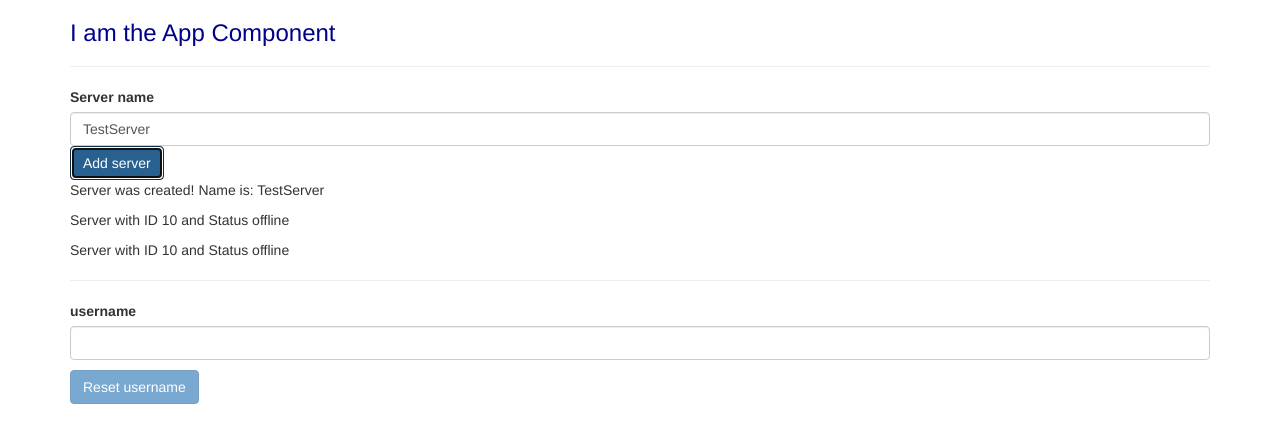
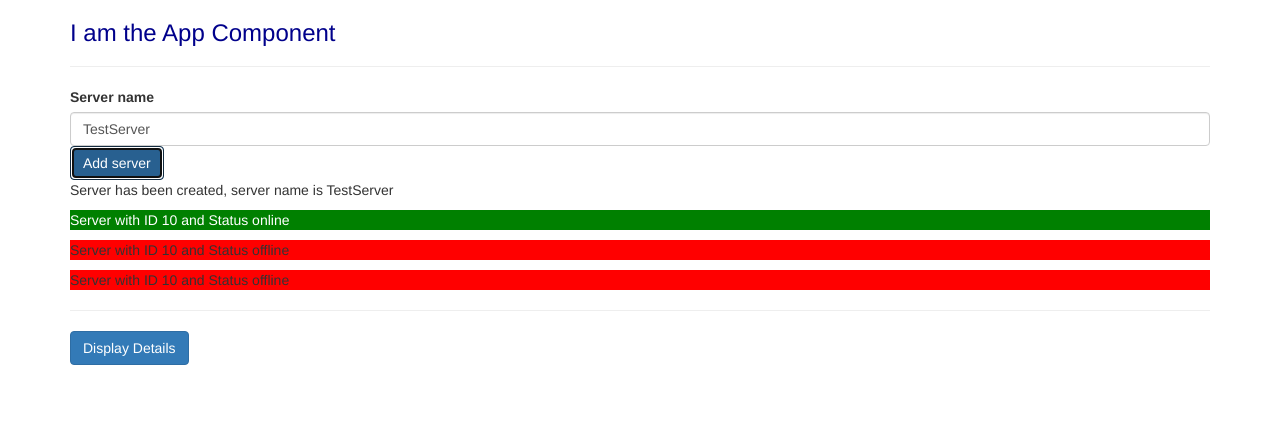
Before and after one commit to umbgtt10/AngularCourse, an Angular app in the folder AngularOnVs2017/Udemy-Angular-Course/: page / in a window 1280 px wide. Both pictures are taken after a click on the button "Add server". Shown: the top 442 px of the page. Built offline with nearby package versions, Linux system fonts and the light colour scheme.

Commit message:
Basics completed.

```diff
--- a/AngularOnVs2017/Udemy-Angular-Course/src/app/server/server.component.html
+++ b/AngularOnVs2017/Udemy-Angular-Course/src/app/server/server.component.html
@@ -1 +1,2 @@
-<p>{{'Server'}} with ID {{serverId}} and Status {{getServerStatus()}}</p>
+<p [ngStyle]="{backgroundColor:getColor()}"
+   [ngClass]="{online: serverStatus === 'online'}" >{{'Server'}} with ID {{serverId}} and Status {{getServerStatus()}}</p>
--- a/AngularOnVs2017/Udemy-Angular-Course/src/app/server/server.component.ts
+++ b/AngularOnVs2017/Udemy-Angular-Course/src/app/server/server.component.ts
@@ -3,13 +3,24 @@ import { Component } from '@angular/core';
 @Component({
   selector: 'app-server',
   templateUrl: './server.component.html',
+  styles: [`
+    .online{
+      color: white;
+    }`]
 })
 export class ServerComponent {
   serverId: number = 10;
-  serverStatsus: string = 'offline';
+  serverStatus: string = 'offline';
+
+  constructor() {
+    this.serverStatus = Math.random() > 0.5 ? 'online' : 'offline';
+  }
 
   getServerStatus() {
-    return this.serverStatsus;
+    return this.serverStatus;
   }
 
+  getColor() {
+    return this.serverStatus === 'online' ? 'green' : 'red';
+  }
 }
--- a/AngularOnVs2017/Udemy-Angular-Course/src/app/servers/servers.component.css
+++ b/AngularOnVs2017/Udemy-Angular-Course/src/app/servers/servers.component.css
@@ -0,0 +1,3 @@
+white-text {
+  color: white;
+}
--- a/AngularOnVs2017/Udemy-Angular-Course/src/app/servers/servers.component.html
+++ b/AngularOnVs2017/Udemy-Angular-Course/src/app/servers/servers.component.html
@@ -6,12 +6,15 @@
 
 <button class="btn btn-primary" [disabled]="!allowNewServer" (click)="onCreateServer()">Add server</button>
 <!-- p [innerText]="allowNewServer"></p -->
-<p>{{serverCreation}}</p>
-<app-server></app-server>
-<app-server></app-server>
+<!--p>{{serverCreation}}</p-->
+<p *ngIf="serverCreated">Server has been created, server name is {{serverName}}</p>
 
-<hr>
-<label>username</label>
-<input type="text" class="form-control" [(ngModel)]="username" />
-<p>{{username}}</p>
-<button class="btn btn-primary" [disabled]="!username" (click)="onClickResetUserName()">Reset username</button>
+<app-server *ngFor="let server of servers"></app-server>
+
+<hr />
+<button class="btn btn-primary" (click)="onClickDisplayDetails()">Display Details</button>
+<p *ngIf="onDisplayToggle()">Secret Password = tuna</p>
+<div *ngFor="let click of displayClicks; let i = index"
+     [ngStyle]="{backgroundColor: i >= 4 ? 'blue' : 'transparent'}"
+     [ngClass]="{'white-text' : i >= 4}">
+  {{click}}</div>
--- a/AngularOnVs2017/Udemy-Angular-Course/src/app/servers/servers.component.ts
+++ b/AngularOnVs2017/Udemy-Angular-Course/src/app/servers/servers.component.ts
@@ -9,11 +9,12 @@ export class ServersComponent implements OnInit {
   allowNewServer = false;
   serverCreation = "No server was created";
   serverName = 'TestServer';
-
-  username: string = "";
+  serverCreated = false;
+  servers = ['TestServer', 'TestServer 2']
+  displayToggle = false;
+  displayClicks = [];
 
   constructor() {
-
     setTimeout(() => { this.allowNewServer = true; }, 2000);
   }
 
@@ -22,13 +23,20 @@ export class ServersComponent implements OnInit {
 
   onCreateServer() {
     this.serverCreation = "Server was created! Name is: " + this.serverName;
+    this.serverCreated = true;
+    this.servers.push(this.serverName);
   }
 
   onUpdateServerName(event: Event) {
     this.serverName = (<HTMLInputElement>event.target).value;
   }
 
-  onClickResetUserName() {
-    this.username = "";
+  onDisplayToggle() {
+    return this.displayToggle;
+  }
+
+  onClickDisplayDetails() {
+    this.displayClicks.push('New click number: ' + this.displayClicks.length);
+    this.displayToggle = !this.displayToggle;
   }
 }
```
